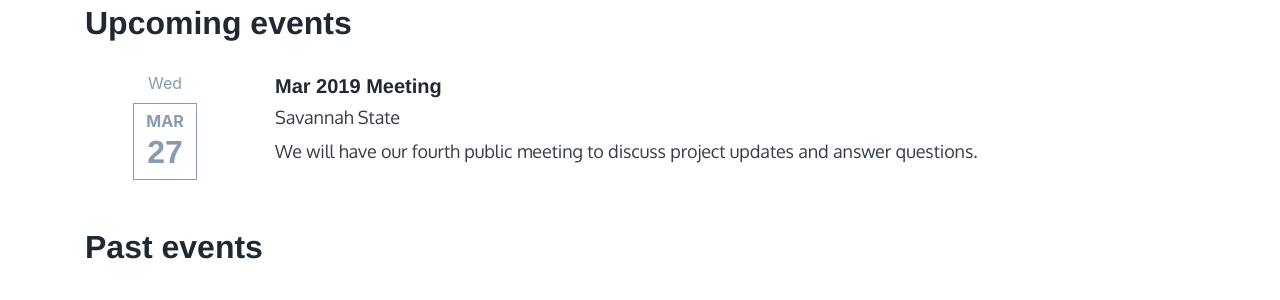
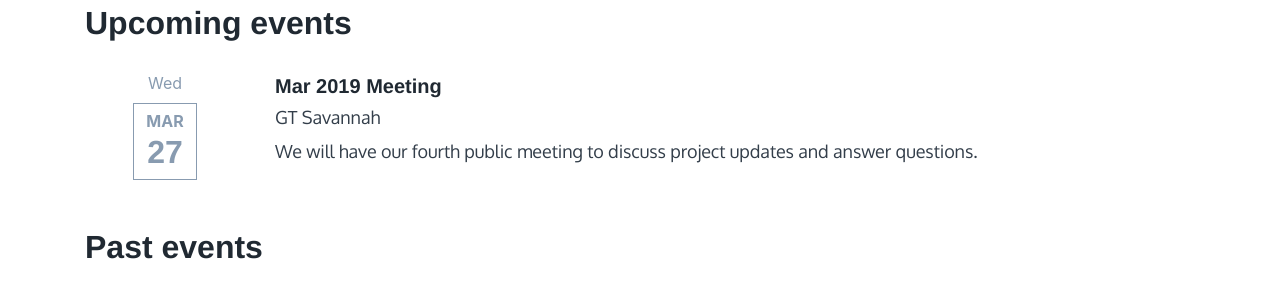
Before and after one commit to seongryoo/sealevelsensors.github.io, a Jekyll site: the page built from events.html, in a window 1280 px wide. Shown: the part 272-572 px from the top of the page. Built offline with Jekyll 4.4.1, drawn with Linux system fonts in a browser that asks for light colours; nearby versions of some CDN libraries.

Commit message:
Update location

```diff
--- a/events.html
+++ b/events.html
@@ -22,7 +22,7 @@ permalink: /events/
         </div>
         <div class="col-md-9 event-body">
           <h4 class="event-title">Mar 2019 Meeting</h4>
-          <p class="event-time">Savannah State</p>
+          <p class="event-time">GT Savannah</p>
           <p class="event-description">We will have our fourth public meeting to discuss project updates and answer questions.</p>
           <!-- <p style="margin-bottom: 0"><a href="https://www.eventbrite.com/e/smart-sea-level-sensor-meeting-tickets-53911480690" target="_blank">Learn more</a></p> -->
         </div>
--- a/index.html
+++ b/index.html
@@ -118,7 +118,7 @@ layout: default
           </div>
           <div class="col-md-10 event-body">
             <h4 class="event-title">March 2019 Meeting</h4>
-            <p class="event-time">Savannah State</p>
+            <p class="event-time">GT Savannah</p>
             <p class="event-description">We will have our fourth public meeting to discuss project updates and answer questions.</p>
             <!-- <p style="margin-bottom: 0"><a href="https://www.eventbrite.com/e/smart-sea-level-sensor-meeting-tickets-53911480690" target="_blank">Learn more</a></p>   -->
           </div>
```
